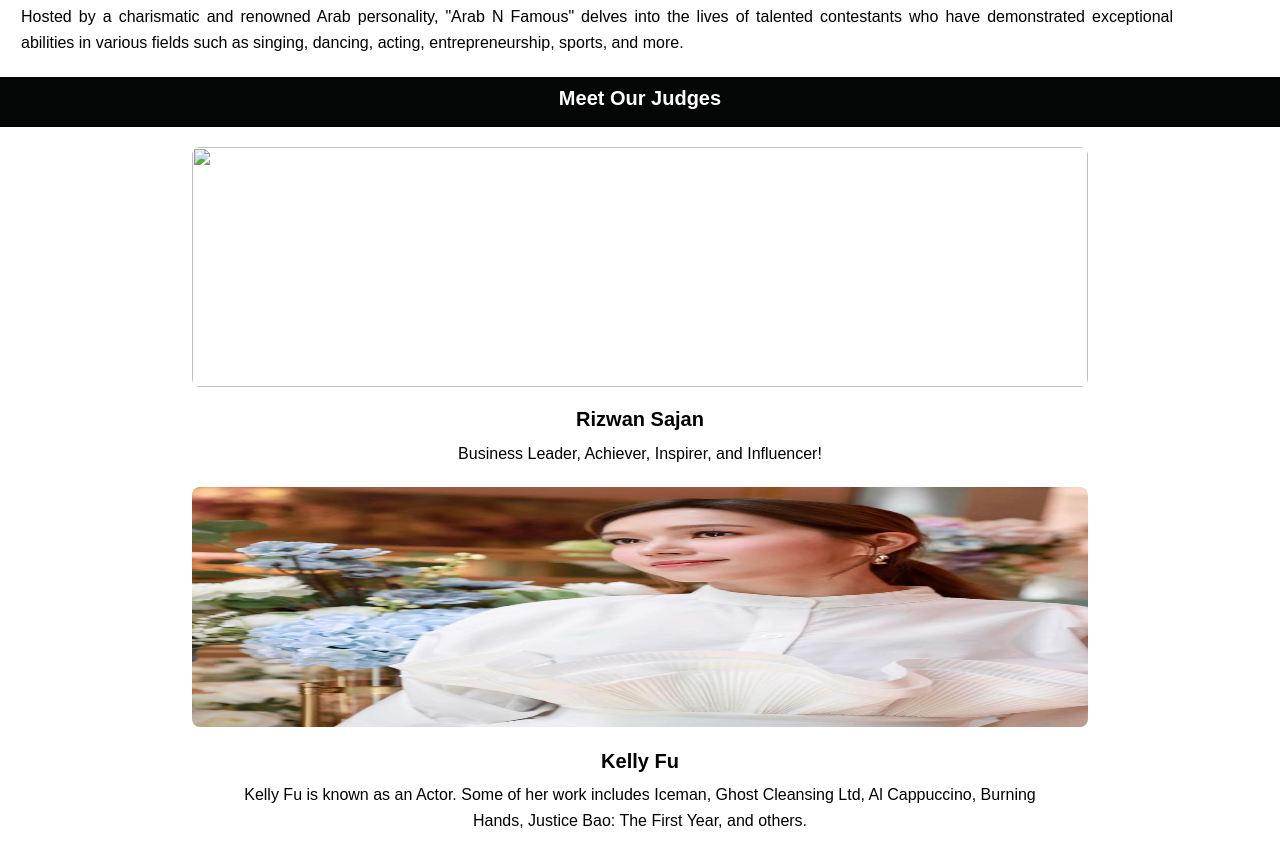
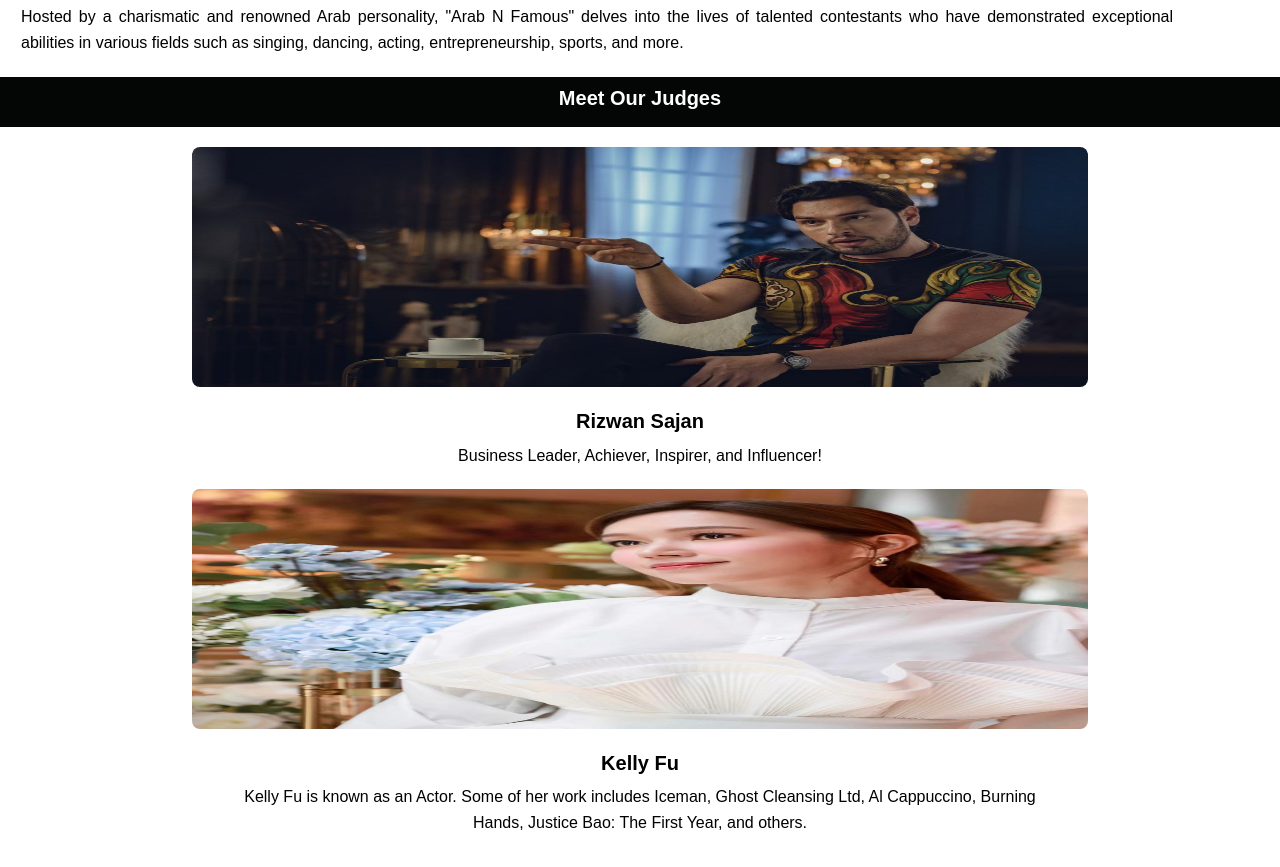
Before and after one commit to phyllova/dubai5, a plain HTML site: page index.html in a window 1280 px wide. Shown: the part 864-1731 px from the top of the page. Drawn offline with Linux system fonts and the light colour scheme.

Commit message:
Update index.html

```diff
--- a/index.html
+++ b/index.html
@@ -60,7 +60,7 @@
     <br>
     <center>
       <div id="people">
-        <img src="image/image/59aaae36-5934-438b-8252-23238111d95c.jpeg" id="img">
+        <img src="image/59aaae36-5934-438b-8252-23238111d95c.jpeg" id="img">
         <br>
         <h2>
           Rizwan Sajan
```
